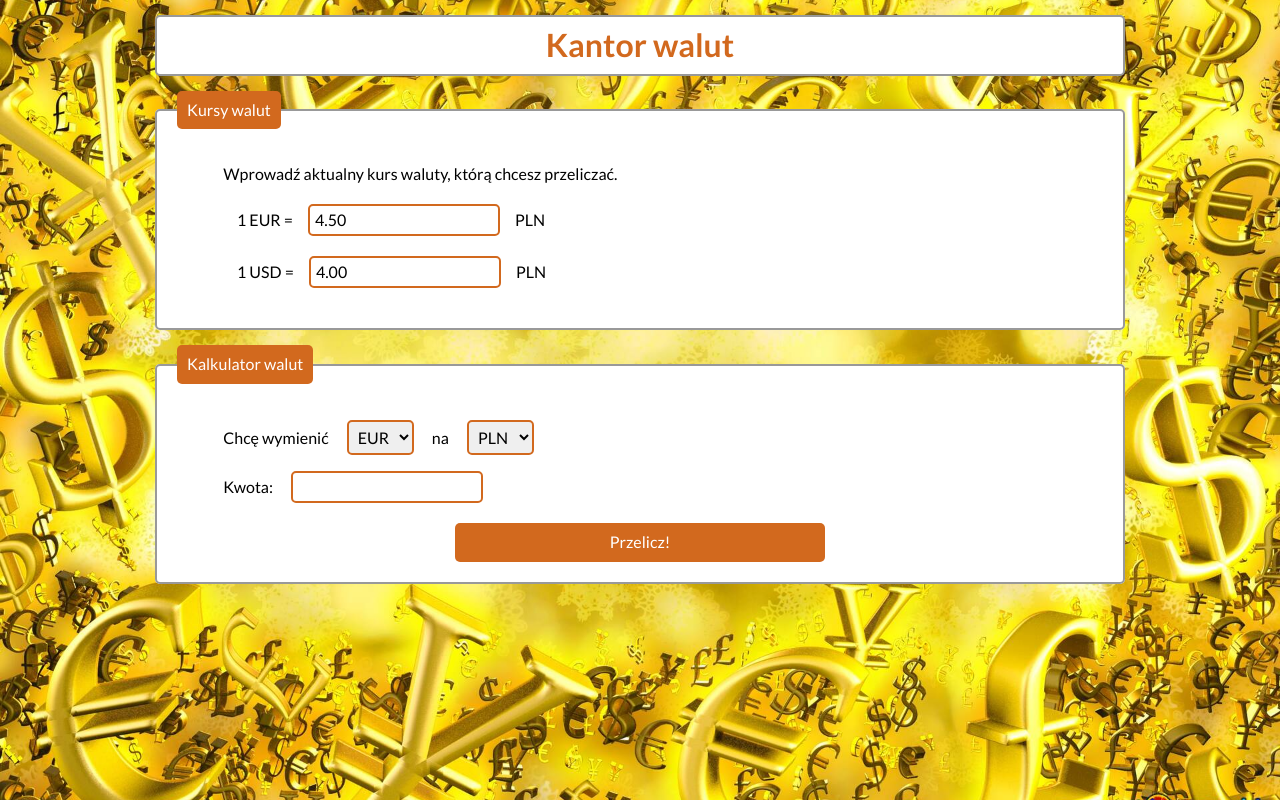
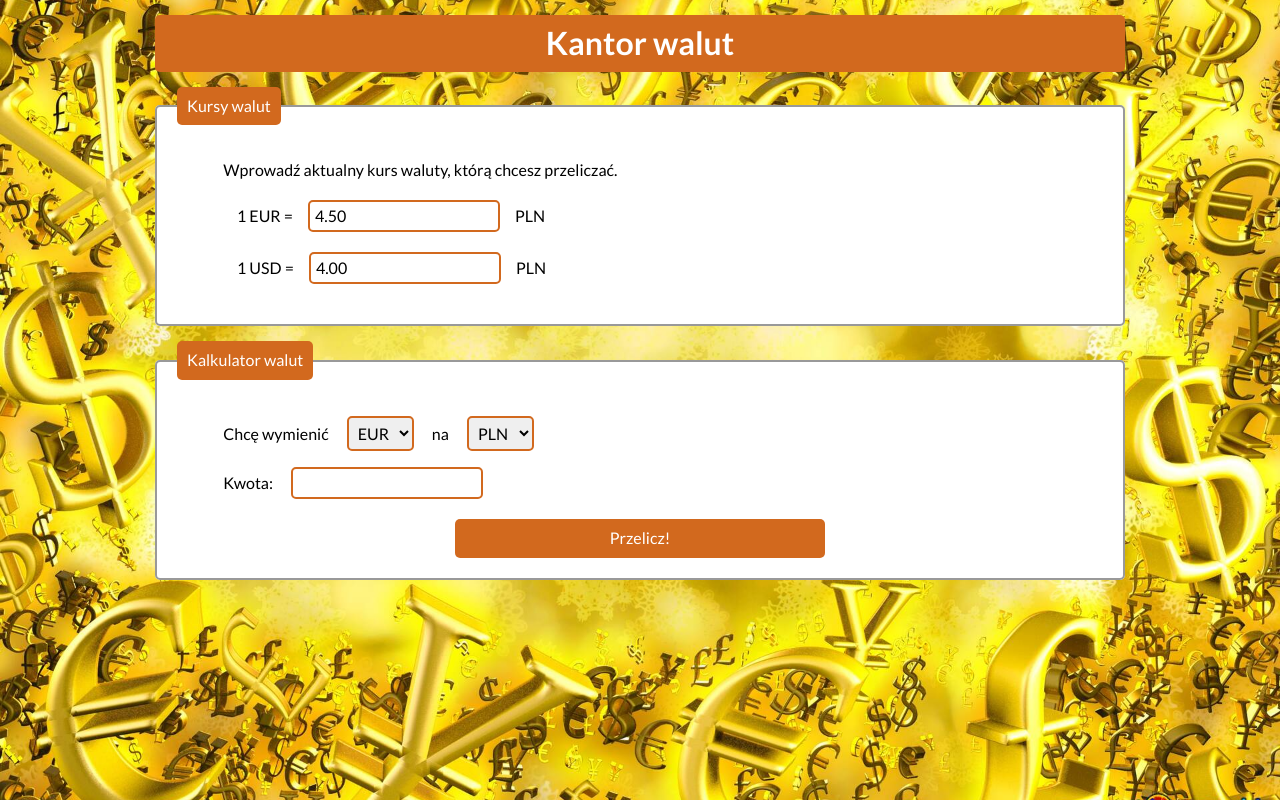
Before and after one commit to dickjaeger/Currency-converter, a plain HTML site: page index.html in a window 1280 px wide. Drawn offline with nearby package versions, Linux system fonts and the light colour scheme.

Commit message:
corrected css

```diff
--- a/css/form.css
+++ b/css/form.css
@@ -10,10 +10,9 @@
     text-align: center;
     margin:15px 15px;
     padding: 10px;
-    color: chocolate;
-    border: solid 2px #999;
+    color: white;
     border-radius: 5px;
-    background-color: white;
+    background-color: chocolate;
 }
 
 .form__fieldset {
```
